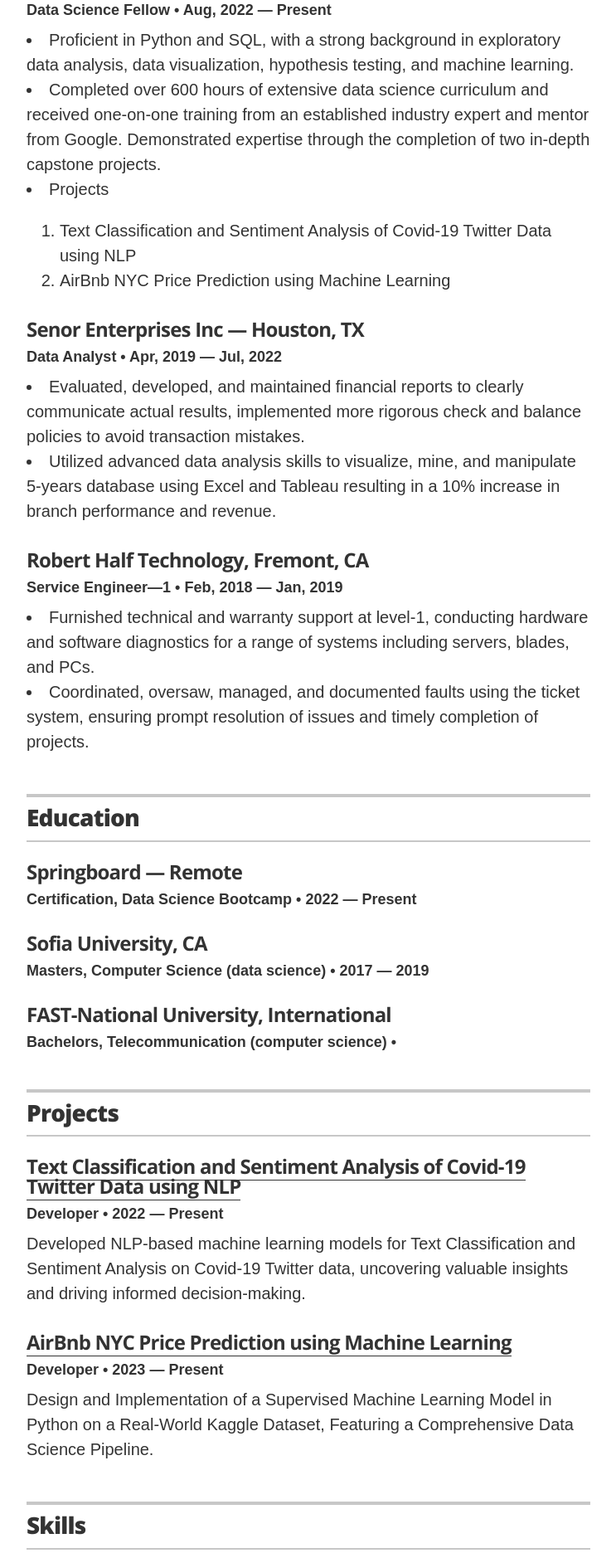
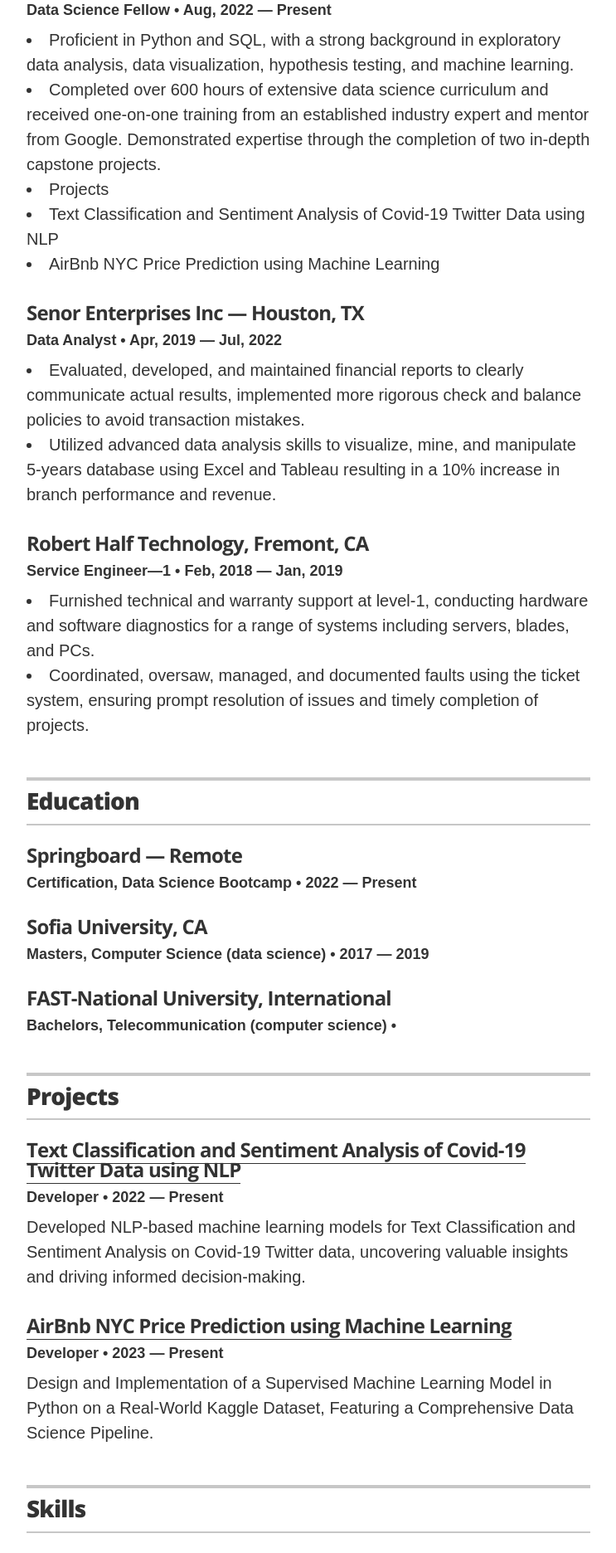
Before and after one commit to ttariqaziz/ttariqaziz.github.io, a Jekyll site: the page built from index.html, in a window 1280 px wide. Shown: the part 904-2776 px from the top of the page at 83% size, without its empty margins (268-1011 px from the left). Built offline with Jekyll 4.4.1, drawn with Linux system fonts in a browser that asks for light colours.

```diff
--- a/_data/experience.yml
+++ b/_data/experience.yml
@@ -5,8 +5,8 @@
   position: Data Science Fellow
   duration: Aug, 2022 &mdash; Present
   summary: <li>Proficient in Python and SQL, with a strong background in exploratory data analysis, data visualization, hypothesis testing, and machine learning.</li><li>Completed over 600 hours of extensive data science curriculum and received one-on-one training from an established industry expert and mentor from Google. Demonstrated expertise through the completion of two in-depth capstone projects.</li>
-           <li>Projects</li><ol><li>Text Classification and Sentiment Analysis of Covid-19 Twitter Data using NLP</li>
-           <li>AirBnb NYC Price Prediction using Machine Learning</li></ol></ul>
+           <li>Projects</li><li>Text Classification and Sentiment Analysis of Covid-19 Twitter Data using NLP</li>
+           <li>AirBnb NYC Price Prediction using Machine Learning</li></ul>
 
 
 # Sr.Data Analyst
```
